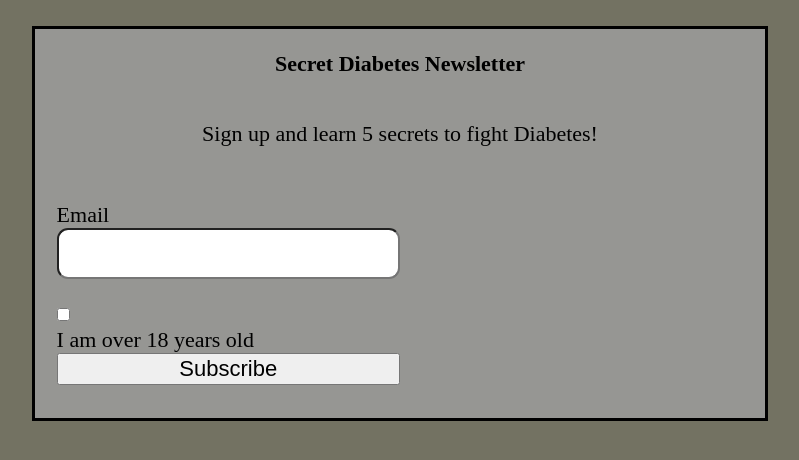
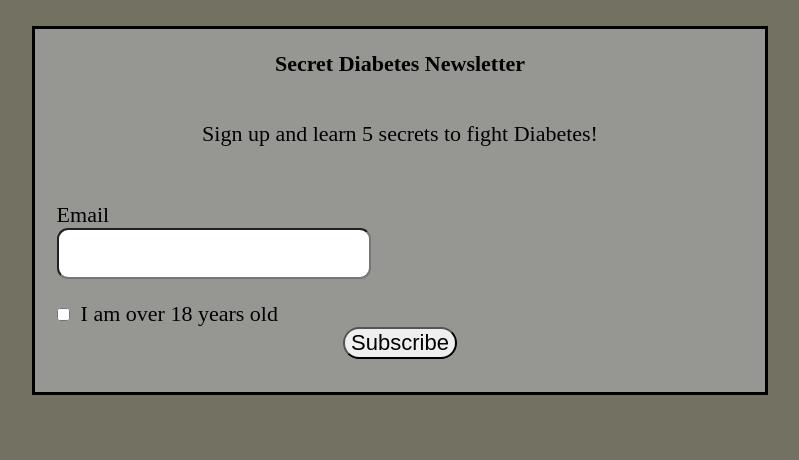
Before and after one commit to jlizardi1/lab3, a plain HTML site: page index.html in a window 1280 px wide. Shown: the whole page, without its empty margins (240-1039 px from the left). Drawn offline with nearby package versions, Linux system fonts and the light colour scheme.

Commit message:
Changing content size and check box

```diff
--- a/css/screen.css
+++ b/css/screen.css
@@ -243,6 +243,7 @@ input[type=email] {
   padding: .5em;
   margin: auto;
   border-radius: 0.5em;
+
 }
 #age-verigivation {
   width: 1em;
@@ -251,18 +252,28 @@ input[type=email] {
   position: absolute;
 
 }
+#input-age-verification {
+  display: flex;
+  align-items: center;
+}
+
+#input-age-verification input[type="checkbox"] {
+  margin: 0;
+  margin-right: 0.5em;
+}
 
 #email {
 
-  width: 50%;
+
   margin-bottom: 1em;
   display: inline-block;
 }
 #submit {
+  display:block;
+  width: fit-content;
+  text-align: center;
   margin: auto;
-  box-sizing: border-box;
-  width: 50%;
-
+  border-radius: 1em;
 }
 /* ===== STATE STYLES ======= */
 
```
